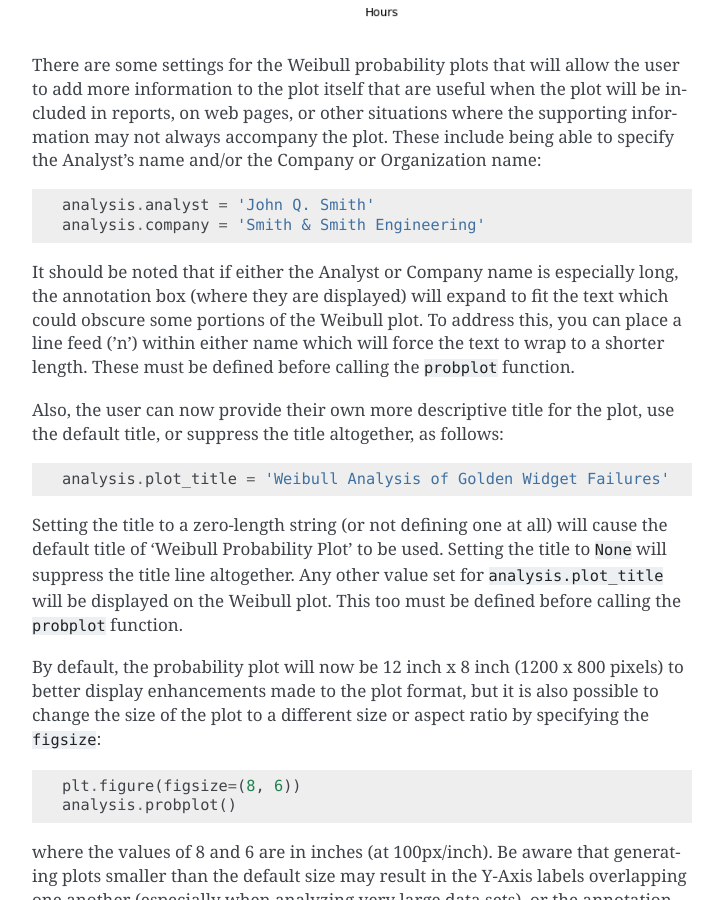
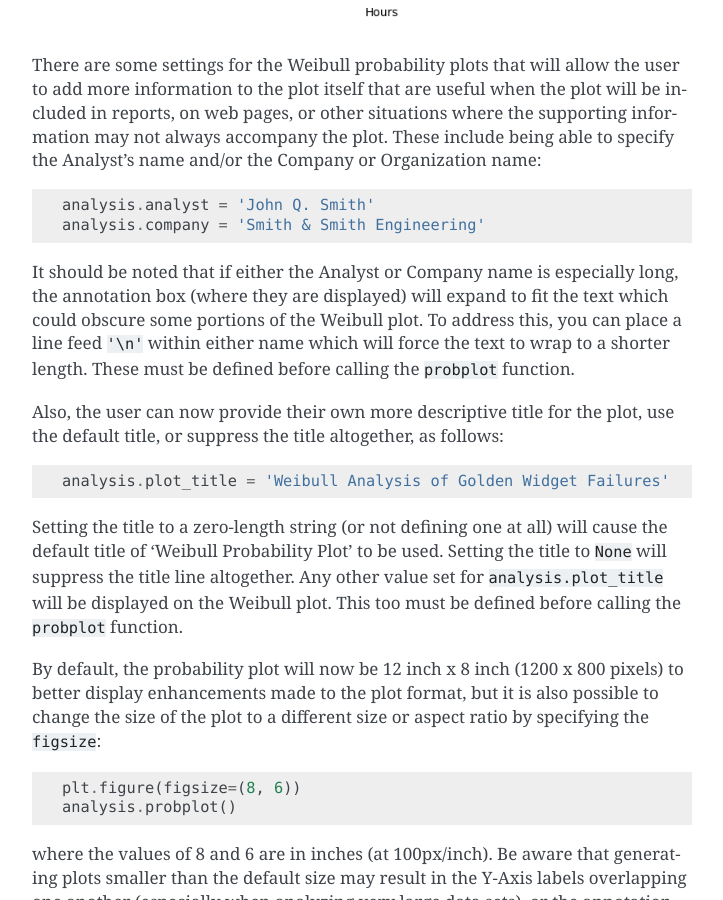
Before and after one commit to slightlynybbled/weibull, a Sphinx documentation site: the page built from docs/analysis.rst, in a window 1280 px wide and 900 px high, scrolled down 2376 px. Shown: the whole window, without its empty margins (388-1111 px from the left). Built offline with Sphinx 7.4.7, drawn with Linux system fonts in a browser that asks for light colours.

Commit message:
Update analysis.rst

```diff
--- a/docs/analysis.rst
+++ b/docs/analysis.rst
@@ -76,7 +76,7 @@ There are some settings for the Weibull probability plots that will allow the us
     analysis.analyst = 'John Q. Smith'
     analysis.company = 'Smith & Smith Engineering'
 
-It should be noted that if either the Analyst or Company name is especially long, the annotation box (where they are displayed) will expand to fit the text which could obscure some portions of the Weibull plot.  To address this, you can place a line feed ('\n') within either name which will force the text to wrap to a shorter length.  These must be defined before calling the ``probplot`` function.
+It should be noted that if either the Analyst or Company name is especially long, the annotation box (where they are displayed) will expand to fit the text which could obscure some portions of the Weibull plot.  To address this, you can place a line feed ``'\n'`` within either name which will force the text to wrap to a shorter length.  These must be defined before calling the ``probplot`` function.
 
 Also, the user can now provide their own more descriptive title for the plot, use the default title, or suppress the title altogether, as follows::
 
```
